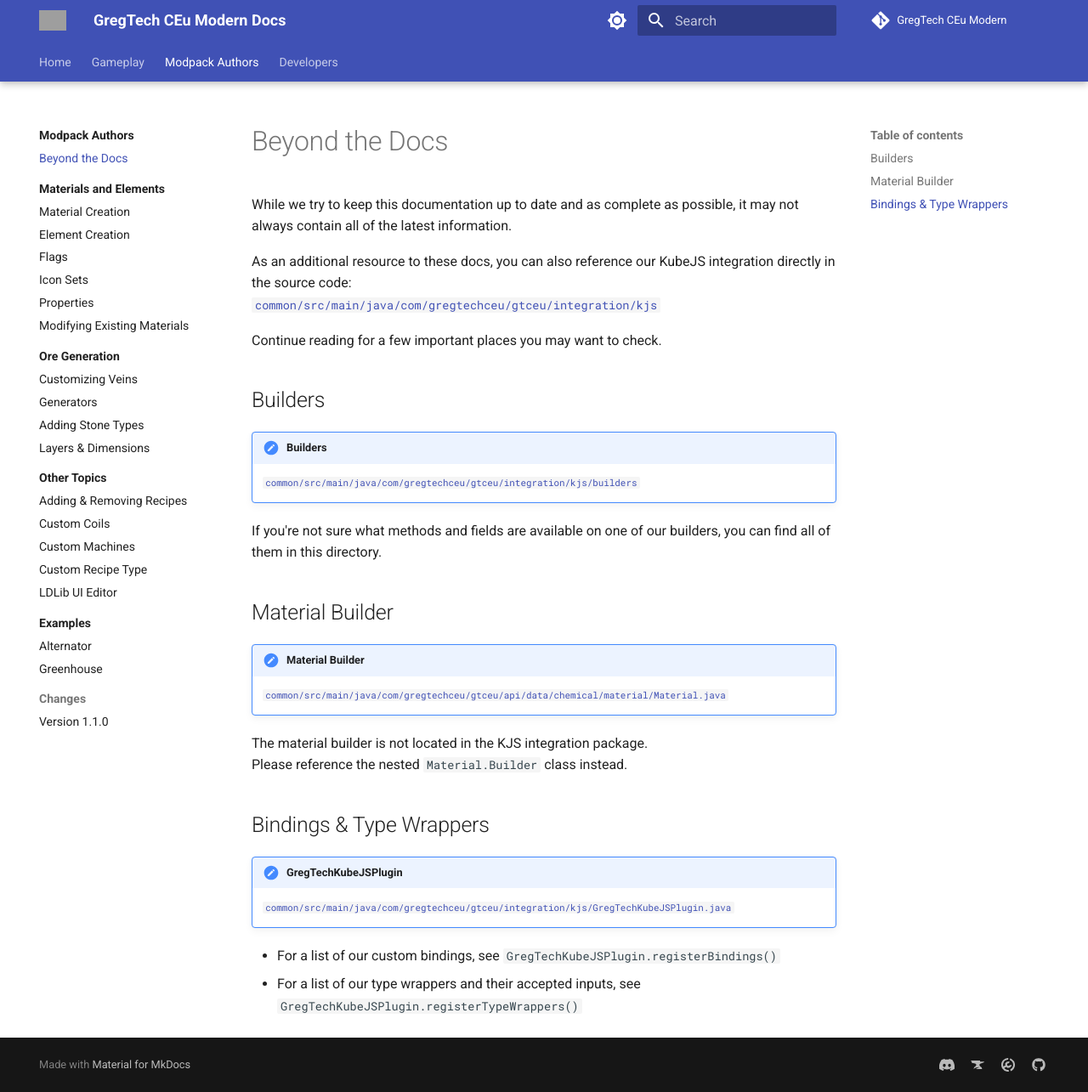
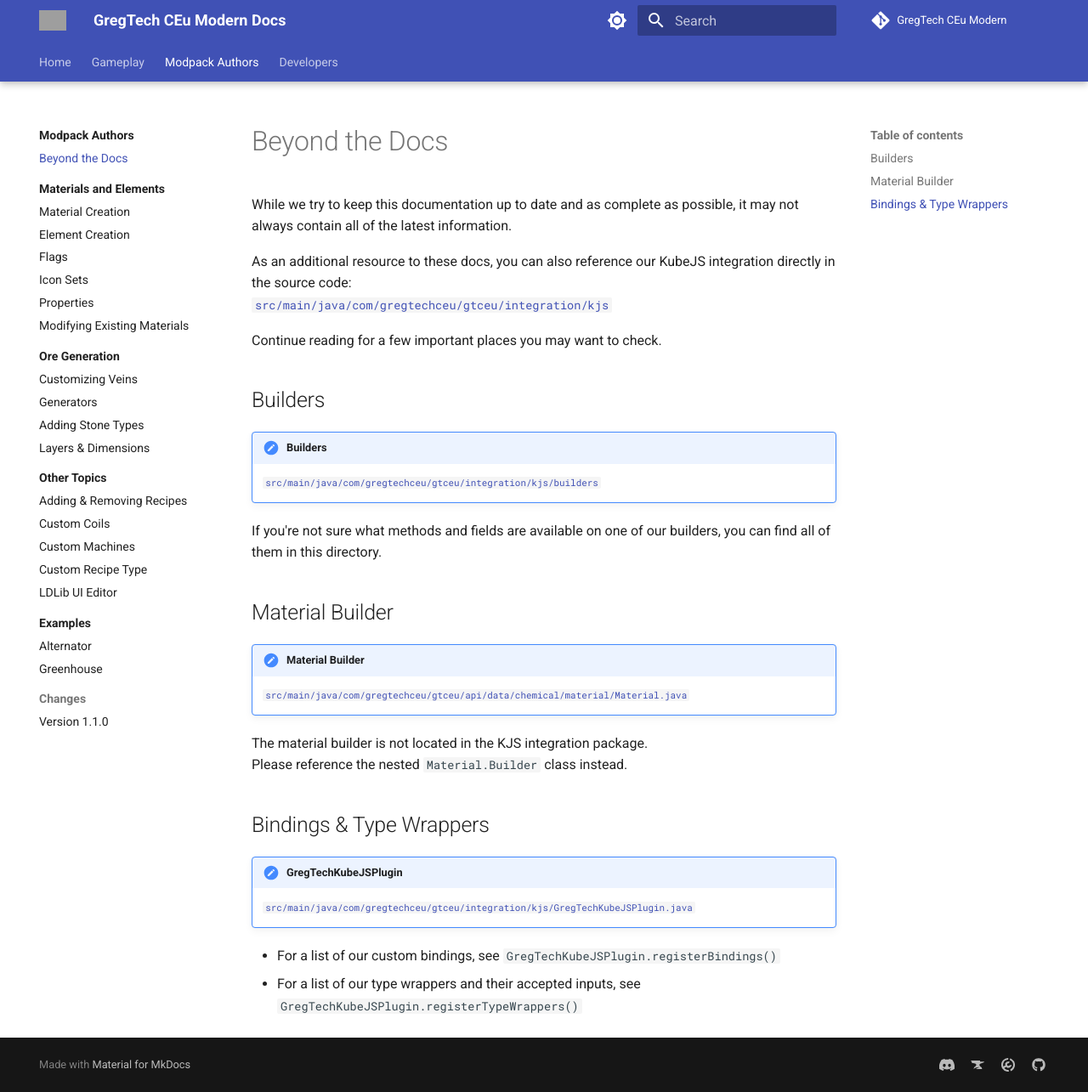
Before and after one commit to GregTechCEu/gtceu-modern-docs, an MkDocs documentation site: the page built from docs/Modpacks/Beyond-The-Docs.md, in a window 1280 px wide and 1285 px high. Shown: the whole window at 85% size. Built offline with MkDocs 1.6.1 and Material for MkDocs 9.7.7, drawn with Linux system fonts in a browser that asks for light colours; comment, search, counter and statistics services are not loaded; grey boxes are pictures that could not be loaded.

Commit message:
url fixes (#20)

```diff
--- a/docs/Modpacks/Beyond-The-Docs.md
+++ b/docs/Modpacks/Beyond-The-Docs.md
@@ -8,7 +8,7 @@
 While we try to keep this documentation up to date and as complete as possible, it may not always contain all of the latest information.
 
 As an additional resource to these docs, you can also reference our KubeJS integration directly in the source code:
-[`common/src/main/java/com/gregtechceu/gtceu/integration/kjs`](https://github.com/GregTechCEu/GregTech-Modern/tree/1.20.1/common/src/main/java/com/gregtechceu/gtceu/integration/kjs)
+[`src/main/java/com/gregtechceu/gtceu/integration/kjs`](https://github.com/GregTechCEu/GregTech-Modern/tree/1.20.1/src/main/java/com/gregtechceu/gtceu/integration/kjs)
 
 Continue reading for a few important places you may want to check.
 
@@ -16,7 +16,7 @@
 ## Builders
 
 !!! link "Builders"
-    [`common/src/main/java/com/gregtechceu/gtceu/integration/kjs/builders`](https://github.com/GregTechCEu/GregTech-Modern/tree/1.20.1/common/src/main/java/com/gregtechceu/gtceu/integration/kjs/builders)
+    [`src/main/java/com/gregtechceu/gtceu/integration/kjs/builders`](https://github.com/GregTechCEu/GregTech-Modern/tree/1.20.1/src/main/java/com/gregtechceu/gtceu/integration/kjs/builders)
 
 If you're not sure what methods and fields are available on one of our builders, you can find all of them in this directory.
 
@@ -24,7 +24,7 @@
 ## Material Builder
 
 !!! link "Material Builder"
-    [`common/src/main/java/com/gregtechceu/gtceu/api/data/chemical/material/Material.java`](https://github.com/GregTechCEu/GregTech-Modern/blob/1.20.1/common/src/main/java/com/gregtechceu/gtceu/api/data/chemical/material/Material.java)
+    [`src/main/java/com/gregtechceu/gtceu/api/data/chemical/material/Material.java`](https://github.com/GregTechCEu/GregTech-Modern/blob/1.20.1/src/main/java/com/gregtechceu/gtceu/api/data/chemical/material/Material.java)
 
 The material builder is not located in the KJS integration package.
 Please reference the nested `Material.Builder` class instead.
@@ -33,7 +33,7 @@
 ## Bindings & Type Wrappers
 
 !!! link "GregTechKubeJSPlugin"
-    [`common/src/main/java/com/gregtechceu/gtceu/integration/kjs/GregTechKubeJSPlugin.java`](https://github.com/GregTechCEu/GregTech-Modern/blob/1.20.1/common/src/main/java/com/gregtechceu/gtceu/integration/kjs/GregTechKubeJSPlugin.java)
+    [`src/main/java/com/gregtechceu/gtceu/integration/kjs/GregTechKubeJSPlugin.java`](https://github.com/GregTechCEu/GregTech-Modern/blob/1.20.1/src/main/java/com/gregtechceu/gtceu/integration/kjs/GregTechKubeJSPlugin.java)
 
 - For a list of our custom bindings, see `GregTechKubeJSPlugin.registerBindings()`
 - For a list of our type wrappers and their accepted inputs, see `GregTechKubeJSPlugin.registerTypeWrappers()`
```
